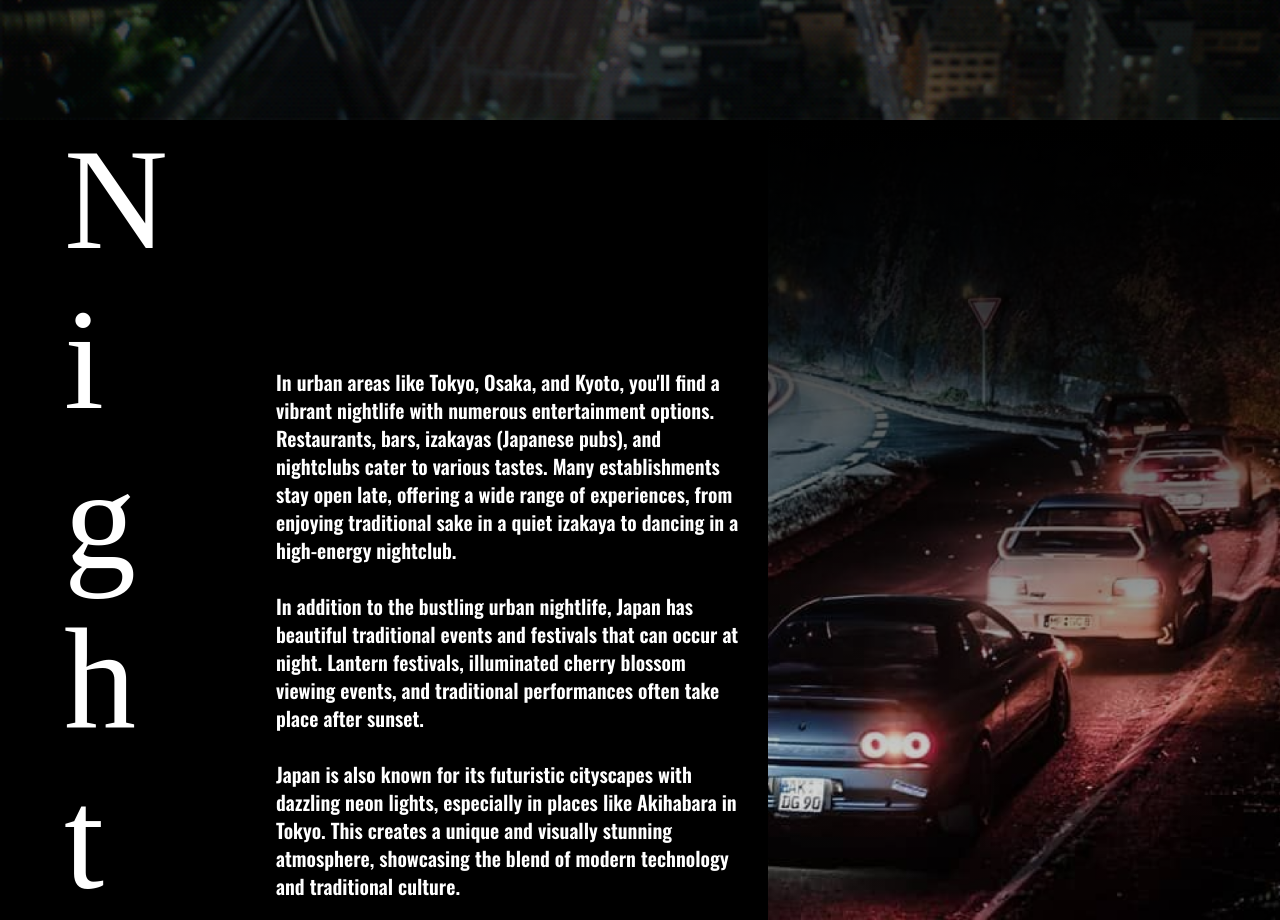
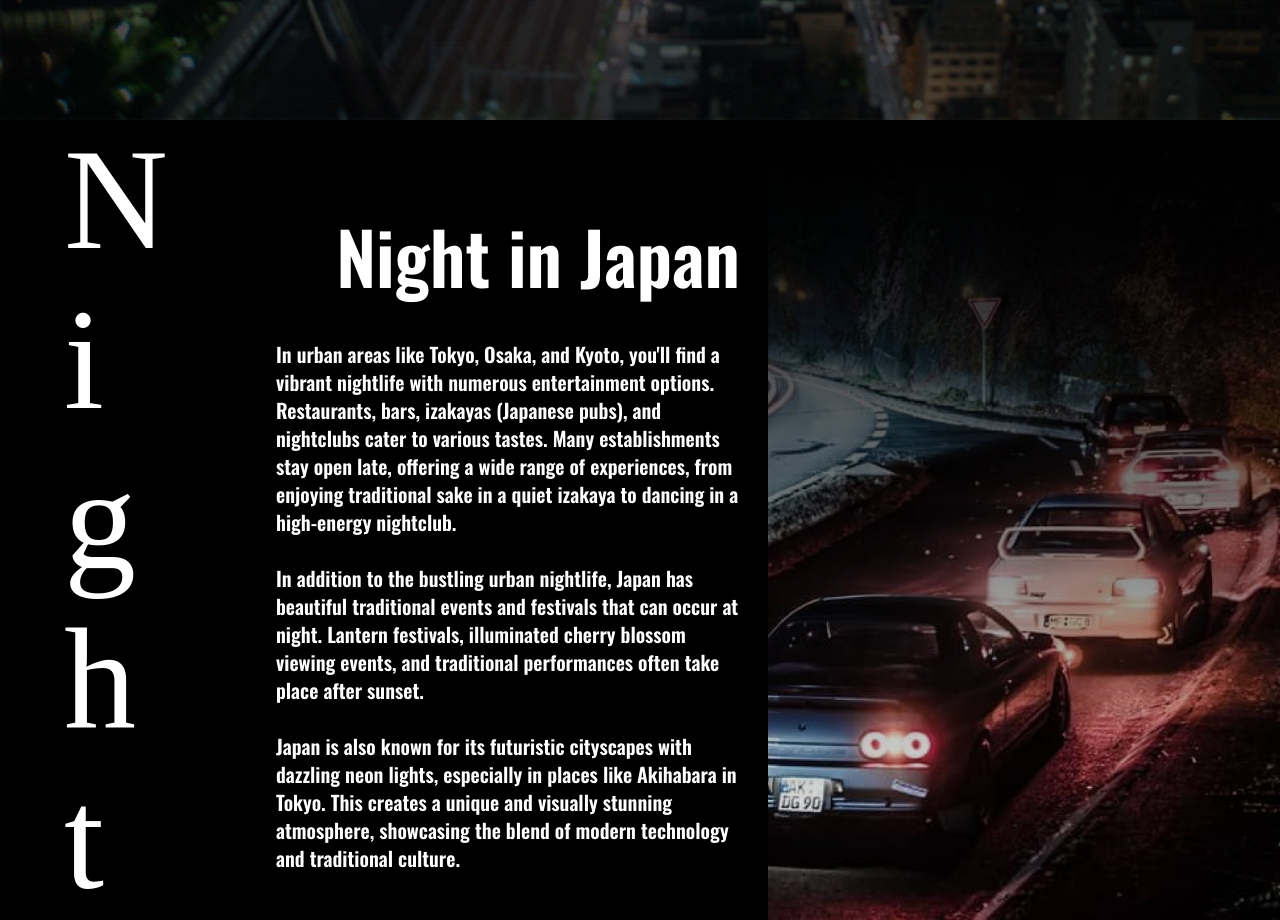
Before and after one commit to mxrshall/Web-Header-Design, a React (Vite) app: page / in a window 1280 px wide. Shown: the part 680-1600 px from the top of the page. Built offline with nearby package versions, Linux system fonts and the light colour scheme; a web font is replaced by a local one.

Commit message:
Pridanie nadpisu

```diff
--- a/src/PopisText.jsx
+++ b/src/PopisText.jsx
@@ -2,7 +2,8 @@ import { motion } from "framer-motion"
 
 function PopisText() {
   return (
-    <motion.div className="text-white font-ds w-8/12 flex justify-center items-end pb-5 px-5">
+    <motion.div className="text-white font-ds w-8/12 flex justify-end flex-col items-end pb-12 px-5">
+      <h1 className="text-7xl pb-12 pr-2">Night in Japan</h1>
         <span className="text-xl">
           In urban areas like Tokyo, Osaka, and Kyoto, you'll find a vibrant nightlife with numerous entertainment options. Restaurants, bars, izakayas (Japanese pubs), and nightclubs cater to various tastes. Many establishments stay open late, offering a wide range of experiences, from enjoying traditional sake in a quiet izakaya to dancing in a high-energy nightclub.
           <br/>
```
